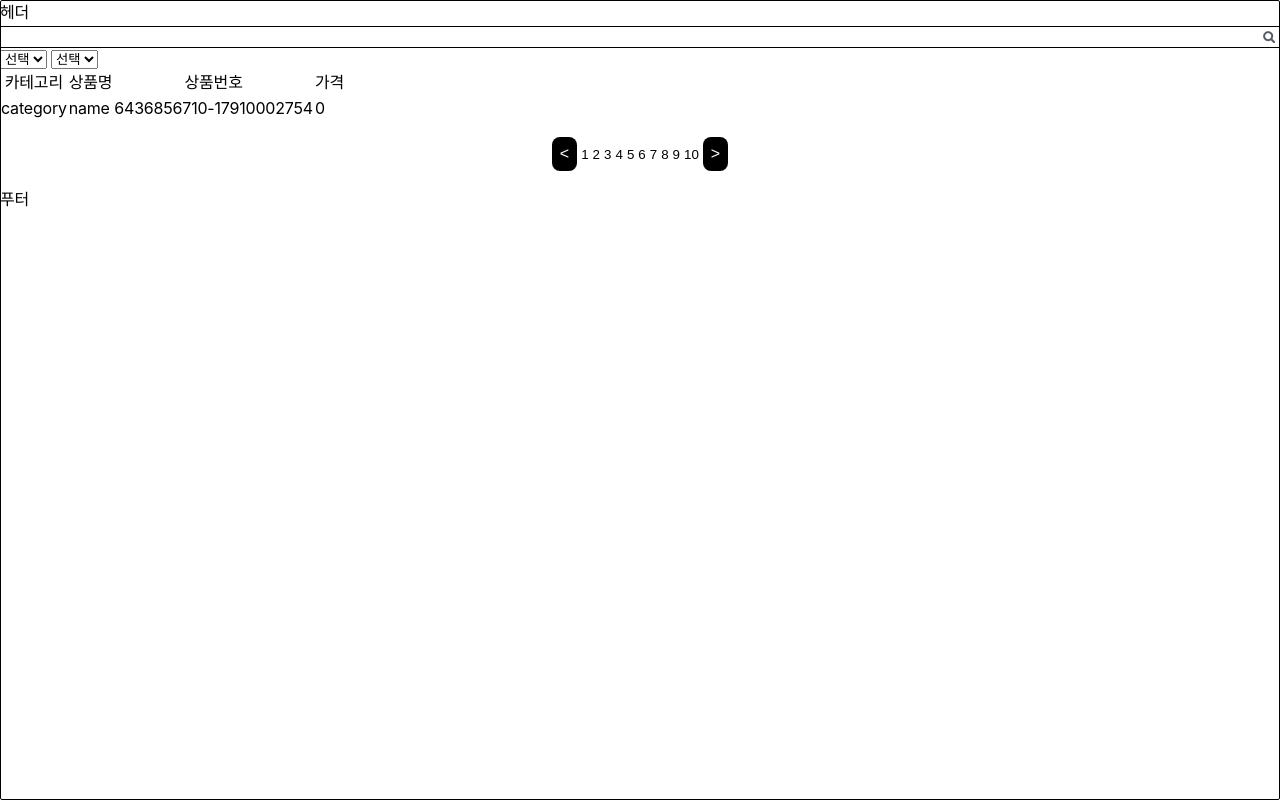
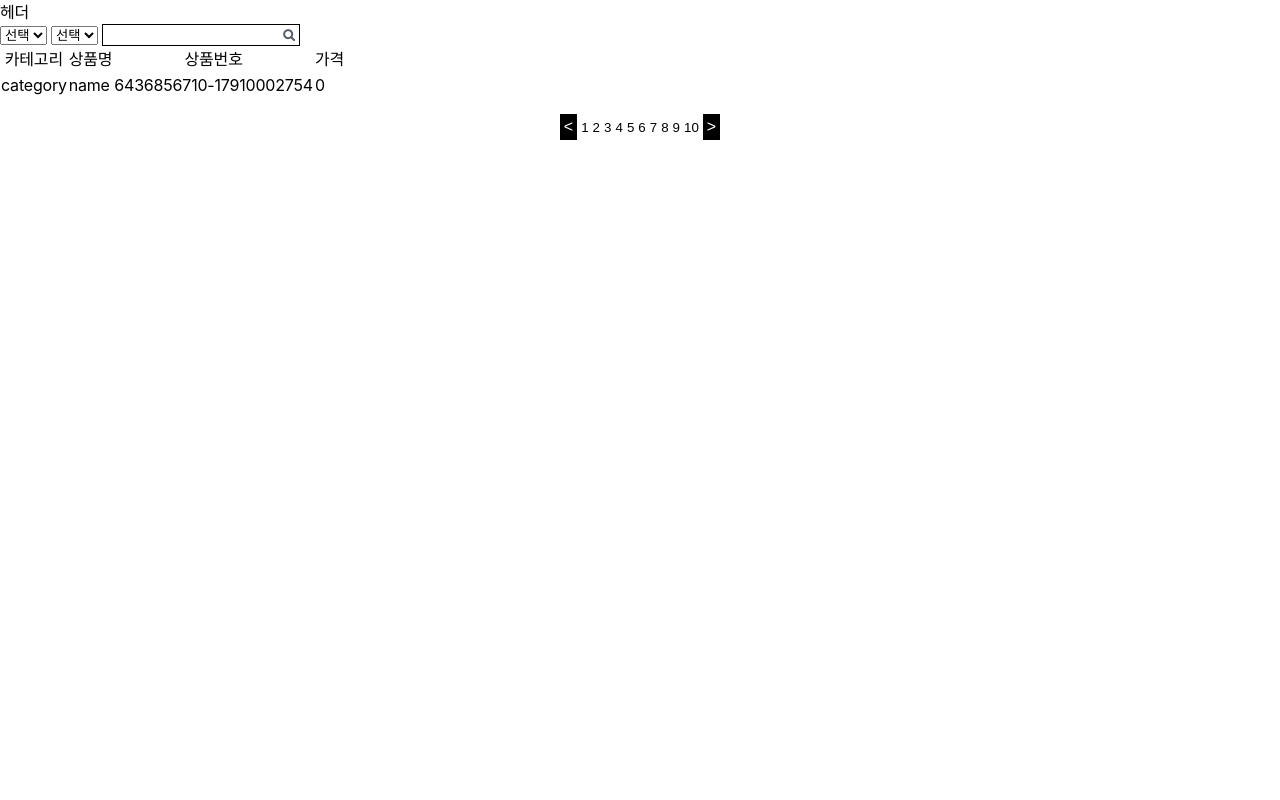
Before and after one commit to Junction-2023/frontend, a React (Vite) app: page / in a window 1280 px wide. Built offline with nearby package versions, Linux system fonts and the light colour scheme.

Commit message:
:sparkles: Remove InputBox

```diff
--- a/src/component/Input/SearchInput.tsx
+++ b/src/component/Input/SearchInput.tsx
@@ -2,7 +2,6 @@ import { ChangeEventHandler, useState } from 'react';
 import { FieldValues, RegisterOptions, UseFormRegister } from 'react-hook-form';
 import styled from 'styled-components';
 import searchIcon20 from '../../asset/icon/search_icon_black.png';
-import { InputBox } from '../../style/input';
 import { CallBackFunction } from '../../types/common';
 
 type SearchInputType = {
@@ -15,6 +14,7 @@ type SearchInputType = {
   defaultValue?: string | number;
   disabled?: boolean;
   required?: boolean;
+  width?: string;
 };
 
 function SearchInput({
@@ -27,6 +27,7 @@ function SearchInput({
   required = false,
   defaultValue,
   disabled,
+  width,
 }: SearchInputType) {
   const [searchValue, setSearchValue] = useState('');
 
@@ -39,12 +40,11 @@ function SearchInput({
   };
 
   return (
-    <SearchInputBox>
-      <input
+    <SearchInputBox width={width}>
+      <Input
         type='text'
         id={id}
         {...register(id, { ...optionSetting })}
-        className={readOnly ? 'bg-white has-click-handler' : ''}
         readOnly={readOnly}
         placeholder={placeHolder}
         defaultValue={defaultValue}
@@ -61,9 +61,14 @@ function SearchInput({
   );
 }
 
-const SearchInputBox = styled(InputBox)`
+const SearchInputBox = styled.div<{ width?: string }>`
   display: flex;
   border: 1px solid #000;
+  width: ${(props) => props.width ?? '100%'};
+`;
+
+const Input = styled.input`
+  width: 100%;
 `;
 
 const SearchButton = styled.button`
--- a/src/component/Input/SelectInput.tsx
+++ b/src/component/Input/SelectInput.tsx
@@ -1,6 +1,5 @@
 import { FieldValues, RegisterOptions, UseFormRegister } from 'react-hook-form';
 import styled from 'styled-components';
-import { InputBox } from '../../style/input';
 
 export type SelectInputType = {
   id: string;
@@ -27,8 +26,7 @@ function SelectInput({
   register,
 }: SelectInputType) {
   return (
-    <InputBox>
-      <SelectDiv
+    <Select
       id={id}
       {...register(id, { ...optionSetting })}
       defaultValue={defaultOptionValue}
@@ -41,12 +39,11 @@ function SelectInput({
           {item.name}
         </option>
       ))}
-      </SelectDiv>
-    </InputBox>
+    </Select>
   );
 }
 
-const SelectDiv = styled.select`
+const Select = styled.select`
   width: 100%;
   height: 20px;
   font-size: 1rem;
--- a/src/component/Pagination/index.tsx
+++ b/src/component/Pagination/index.tsx
@@ -14,9 +14,9 @@ function Pagination({ total, limit, page, setPage }: PaginationProps) {
   return (
     <>
       <Nav>
-        <Button onClick={() => setPage(page - 1)} disabled={page === 1}>
+        <ArrowButton onClick={() => setPage(page - 1)} disabled={page === 1}>
           &lt;
-        </Button>
+        </ArrowButton>
         {Array(numPages)
           .fill(null)
           .map((_, i) => (
@@ -24,9 +24,9 @@ function Pagination({ total, limit, page, setPage }: PaginationProps) {
               {i + 1}
             </button>
           ))}
-        <Button onClick={() => setPage(page + 1)} disabled={page === numPages}>
+        <ArrowButton onClick={() => setPage(page + 1)} disabled={page === numPages}>
           &gt;
-        </Button>
+        </ArrowButton>
       </Nav>
     </>
   );
@@ -40,33 +40,11 @@ const Nav = styled.nav`
   margin: 16px;
 `;
 
-const Button = styled.button`
-  border: none;
-  border-radius: 8px;
-  padding: 8px;
-  margin: 0;
-  background: black;
-  color: white;
+const ArrowButton = styled.button`
+  padding: 4px;
+  background: #000;
+  color: #fff;
   font-size: 1rem;
-
-  &:hover {
-    background: tomato;
-    cursor: pointer;
-    transform: translateY(-2px);
-  }
-
-  &[disabled] {
-    background: grey;
-    cursor: revert;
-    transform: revert;
-  }
-
-  &[aria-current] {
-    background: deeppink;
-    font-weight: bold;
-    cursor: revert;
-    transform: revert;
-  }
 `;
 
 export default Pagination;
--- a/src/component/Template/Footer.tsx
+++ /dev/null
@@ -1 +0,0 @@
-export const Footer = () => <footer>푸터</footer>;
--- a/src/component/Template/PageTemplate.tsx
+++ b/src/component/Template/PageTemplate.tsx
@@ -1,5 +1,4 @@
 import { Outlet } from 'react-router-dom';
-import { Footer } from './Footer';
 import { Header } from './Header';
 
 function PageTemplate() {
@@ -9,7 +8,6 @@ function PageTemplate() {
       <main>
         <Outlet />
       </main>
-      <Footer />
     </>
   );
 }
--- a/src/page/MainPage/MainPage.tsx
+++ b/src/page/MainPage/MainPage.tsx
@@ -24,7 +24,6 @@ const MainPage = () => {
   return (
     <>
       <form onSubmit={handleSubmit(onSubmit)}>
-        <SearchInput id='productId' {...{ register }} search={() => {}} />
         <InputWrap width='300px'>
           <select
             id='category'
@@ -54,6 +53,7 @@ const MainPage = () => {
                 </option>
               ))}
           </select>
+          <SearchInput id='productId' {...{ register }} search={() => {}} width='200px' />
         </InputWrap>
       </form>
       <table>
--- a/src/style/input.tsx
+++ b/src/style/input.tsx
@@ -10,81 +10,3 @@ export const InputWrap = styled.div<{ width?: string }>`
     margin-right: 0;
   }
 `;
-export const InputBox = styled.div<{ width?: string }>`
-  width: ${({ width }) => width ?? '100%'};
-  margin: 2px 0px;
-
-  &:before {
-    content: '';
-    position: absolute;
-    z-index: 1;
-    top: 0;
-    left: 0;
-    width: 100%;
-    height: 100%;
-    border: 1px solid ${({ theme }) => theme.gray2};
-    border-radius: 2px;
-    overflow: hidden;
-    box-sizing: border-box;
-    pointer-events: none;
-  }
-
-  &:after {
-    content: none;
-    position: absolute;
-    top: 2px;
-    left: 2px;
-    border-top: 4px solid ${({ theme }) => theme.primary3};
-    border-right: 4px solid transparent;
-    border-bottom: 4px solid transparent;
-    border-left: 4px solid ${({ theme }) => theme.primary3};
-  }
-
-  input,
-  textarea {
-    width: 100%;
-    height: 20px;
-    font-size: 1.3rem;
-    line-height: 1.9rem;
-    color: ${({ theme }) => theme.black};
-    padding: 1px 6px 0px;
-    box-sizing: border-box;
-
-    &:not(.bg-white):read-only,
-    &:disabled {
-      background-color: ${({ theme }) => theme.gray1_5};
-    }
-
-    &:read-only,
-    &:disabled {
-      cursor: default;
-    }
-
-    &.has-click-handler:read-only {
-      cursor: pointer;
-    }
-
-    /* placeholder */
-    &:-moz-placeholder,
-    &:-ms-input-placeholder,
-    &::-webkit-input-placeholder {
-      color: ${({ theme }) => theme.gray3};
-    }
-
-    &::-webkit-outer-spin-button,
-    &::-webkit-inner-spin-button {
-      -webkit-appearance: none;
-      margin: 0;
-    }
-
-    &[type='number'] {
-      appearance: textfield;
-      -moz-appearance: textfield;
-    }
-
-    &[type='hidden'] {
-      position: absolute;
-      clip: rect(0, 0, 0, 0);
-    }
-  }
-`;
```
Lines whose indentation alone changed are shown as unchanged.
